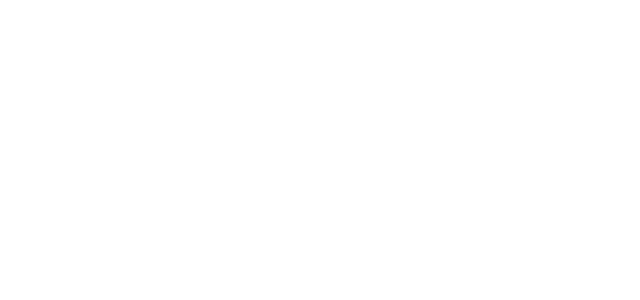
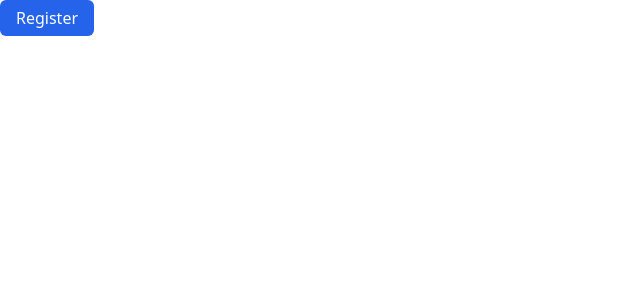
Before and after one commit to Herisetyawan123/buildandservice, a Next.js app: page / in a window 1280 px wide. Shown: the top 300 px of the page, without its empty margins (0-640 px from the left). Built offline with nearby package versions, Linux system fonts and the light colour scheme.

Commit message:
create element: button

```diff
--- /dev/null
+++ b/components/Element/Button/Index.tsx
@@ -0,0 +1,34 @@
+import Link from "next/link"
+
+const Button = ({
+    children,
+    link,
+    isLoading,
+    onClick,
+    } : {
+        children:   React.ReactNode,
+        link?: string,
+        isLoading?: boolean,
+        onClick?: () => void
+    }) => {
+        console.log(isLoading)
+    if (isLoading){
+        return (
+            <span className="inline-block cursor-not-allowed px-4 py-1.5 rounded-md bg-blue-600 text-white font-normal">
+                Loading...
+            </span>
+        )
+    }
+    if (link) {
+        return (
+            <Link href={link} className="inline-block px-4 py-1.5 rounded-md bg-blue-600 text-white font-normal">{children}</Link>
+        )
+    }
+
+    return (
+        <button onClick={onClick} className="px-4 py-1.5 rounded-md bg-blue-600 text-white font-normal">{children}</button>
+    )
+
+}
+
+export default Button
--- a/pages/index.tsx
+++ b/pages/index.tsx
@@ -1,13 +1,13 @@
 import type { NextPage } from 'next'
 import Head from 'next/head'
 import Image from 'next/image'
+import Button from '../components/Element/Button/Index'
 import styles from '../styles/Home.module.css'
 
 const Home: NextPage = () => {
   return (
     <div>
-
-
+        <Button>Register</Button>
     </div>
   )
 }
```
